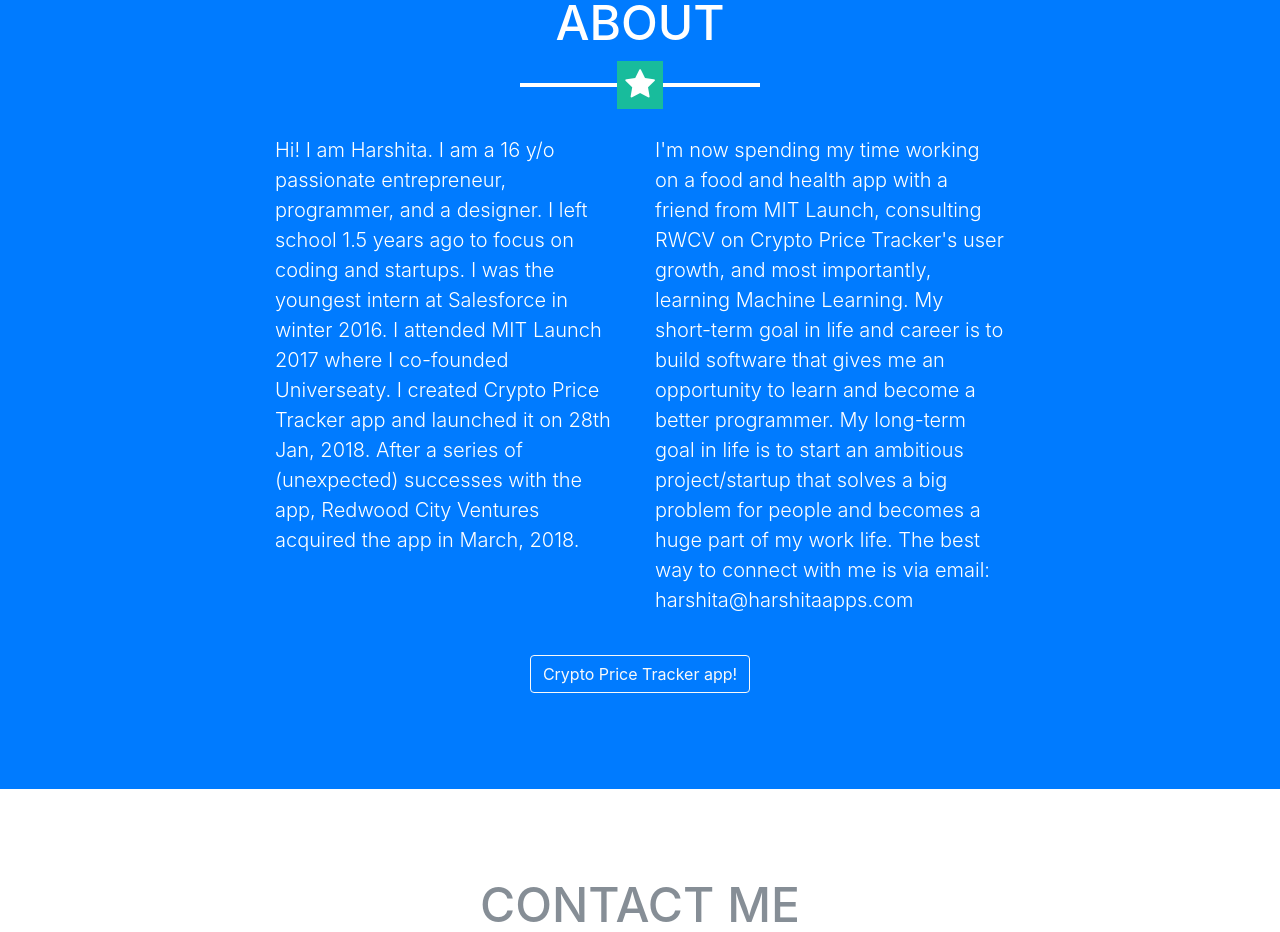
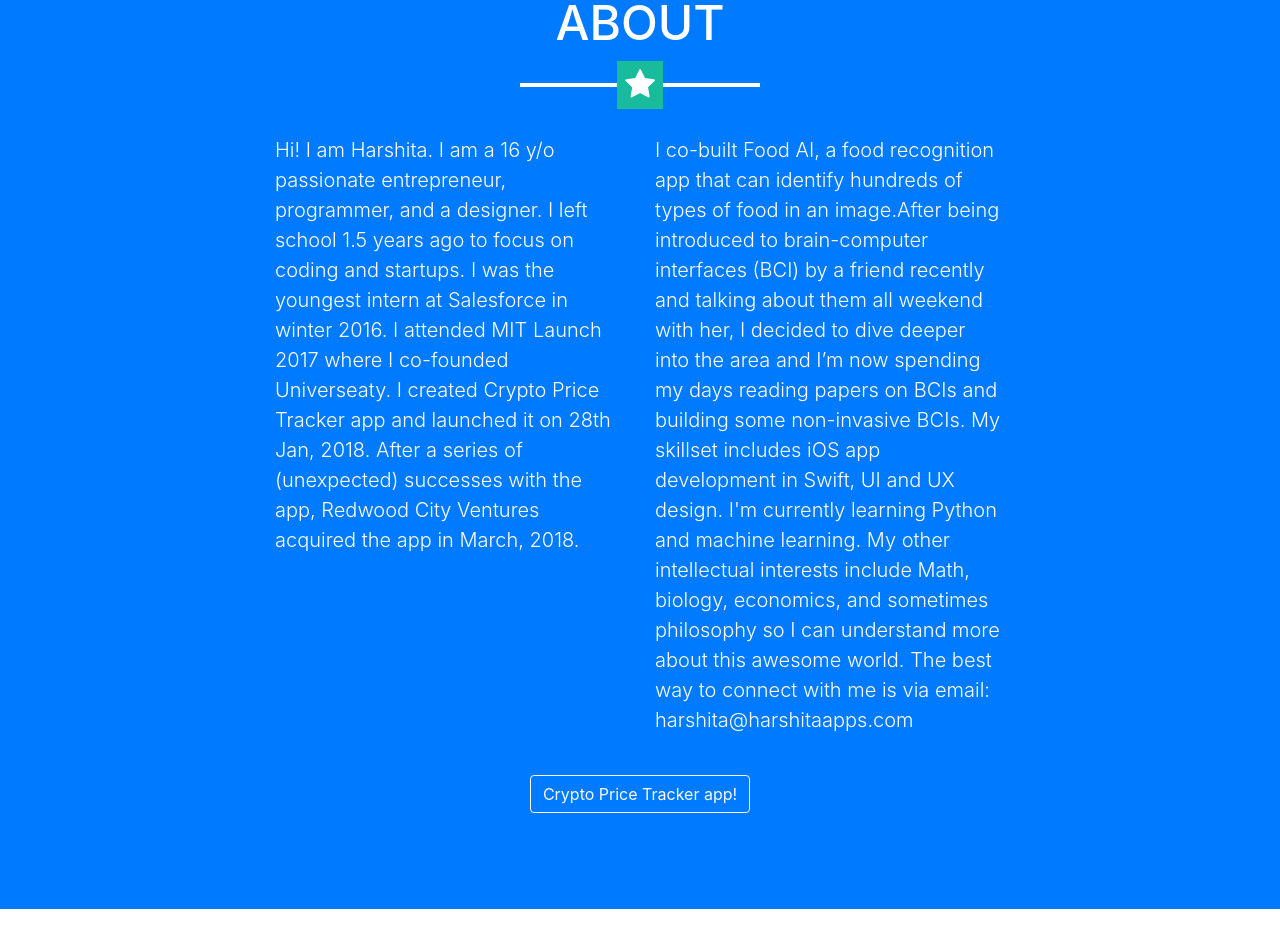
Before and after one commit to harshitaarora/harshitaarora.github.io, a website with bundled scripts: page index.html in a window 1280 px wide. Shown: the part 1693-2625 px from the top of the page. Built offline with nearby package versions, Linux system fonts and the light colour scheme.

Commit message:
Updated the site with new goals :D
....

```diff
--- a/index.html
+++ b/index.html
@@ -145,7 +145,7 @@
             <p class="lead">Hi! I am Harshita. I am a 16 y/o passionate entrepreneur, programmer, and a designer. I left school 1.5 years ago to focus on coding and startups. I was the youngest intern at Salesforce in winter 2016. I attended MIT Launch 2017 where I co-founded Universeaty. I created Crypto Price Tracker app and launched it on 28th Jan, 2018. After a series of (unexpected) successes with the app, Redwood City Ventures acquired the app in March, 2018.</p>
           </div>
           <div class="col-lg-4 mr-auto">
-            <p class="lead"> I'm now spending my time working on a food and health app with a friend from MIT Launch, consulting RWCV on Crypto Price Tracker's user growth, and most importantly, learning Machine Learning. My short-term goal in life and career is to build software that gives me an opportunity to learn and become a better programmer. My long-term goal in life is to start an ambitious project/startup that solves a big problem for people and becomes a huge part of my work life. The best way to connect with me is via email: harshita@harshitaapps.com </p>
+            <p class="lead"> I co-built Food AI, a food recognition app that can identify hundreds of types of food in an image.After being introduced to brain-computer interfaces (BCI) by a friend recently and talking about them all weekend with her, I decided to dive deeper into the area and I’m now spending my days reading papers on BCIs and building some non-invasive BCIs. My skillset includes iOS app development in Swift, UI and UX design. I'm currently learning Python and machine learning. My other intellectual interests include Math, biology, economics, and sometimes philosophy so I can understand more about this awesome world. The best way to connect with me is via email: harshita@harshitaapps.com </p>
           </div>
         </div>
         <div class="text-center mt-4">
```
